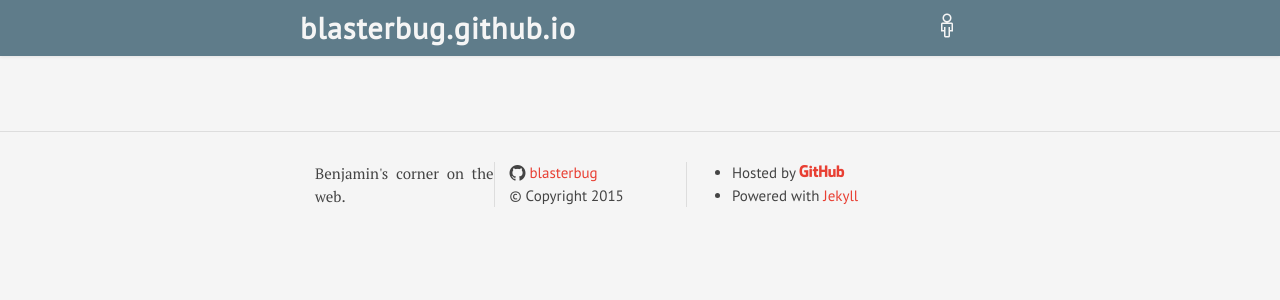
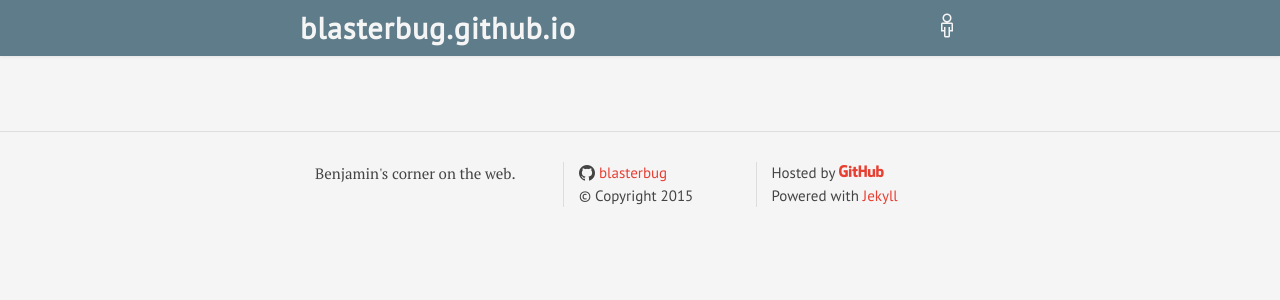
Before and after one commit to blasterbug/blasterbug.github.io, a Jekyll site: the page built from index.html, in a window 1280 px wide. Shown: the top 300 px of the page. Built offline with Jekyll 4.4.1, drawn with Linux system fonts in a browser that asks for light colours; some web fonts are replaced; the list of posts is cut into pages by our own code.

Commit message:
footer columns adjustements

```diff
--- a/_sass/_layout.scss
+++ b/_sass/_layout.scss
@@ -132,7 +132,7 @@
     margin-bottom: $spacing-unit / 2;
 }
 
-.contact-list,
+.info-list,
 .social-media-list {
     list-style: none;
     margin: 0;
@@ -152,42 +152,44 @@
 }
 
 .footer-col-1 {
+    width: -webkit-calc(40% - (#{$spacing-unit} / 2));
+    width:         calc(40% - (#{$spacing-unit} / 2));
+}
+
+.footer-col-2 {
+    width: -webkit-calc(30% - (#{$spacing-unit} / 2));
+    width:         calc(30% - (#{$spacing-unit} / 2));
+
+    border-left: 1px solid $border-color;
+    border-right: 1px solid $border-color;
+    @include media-query($on-palm) {
+      border-right-style: hidden;
+    }
+}
+
+.footer-col-3 {
     width: -webkit-calc(30% - (#{$spacing-unit} / 2));
     width:         calc(30% - (#{$spacing-unit} / 2));
 }
 
-.footer-col-2 {
-    border-left: 1px solid $border-color;
-    border-right: 1px solid $border-color;
-    width: -webkit-calc(30% - (#{$spacing-unit} / 2));
-    width:         calc(30% - (#{$spacing-unit} / 2));
-
-    @include media-query($on-palm) {
-      border-right-style: hidden;;
-    }
-}
-
-.footer-col-3 {
-    width: -webkit-calc(40% - (#{$spacing-unit} / 2));
-    width:         calc(40% - (#{$spacing-unit} / 2));
-}
 
 @include media-query($on-laptop) {
-    .footer-col-1,
-    .footer-col-2 {
+
+    .footer-col-1 {
+        width: -webkit-calc(100% - (#{$spacing-unit} / 2));
+        width:         calc(100% - (#{$spacing-unit} / 2));
+    }
+
+    .footer-col-2,
+    .footer-col-3 {
         width: -webkit-calc(50% - (#{$spacing-unit} / 2));
         width:         calc(50% - (#{$spacing-unit} / 2));
-    }
-
-    .footer-col-3 {
-        width: -webkit-calc(100% - (#{$spacing-unit} / 2));
-        width:         calc(100% - (#{$spacing-unit} / 2));
     }
 }
 
 @include media-query($on-palm) {
-    .footer-col-1,
-    .footer-col-2 {
+    .footer-col-2,
+    .footer-col-3 {
         float: left;
         width: -webkit-calc(50% - (#{$spacing-unit} / 2));
         width:         calc(50% - (#{$spacing-unit} / 2));
```
